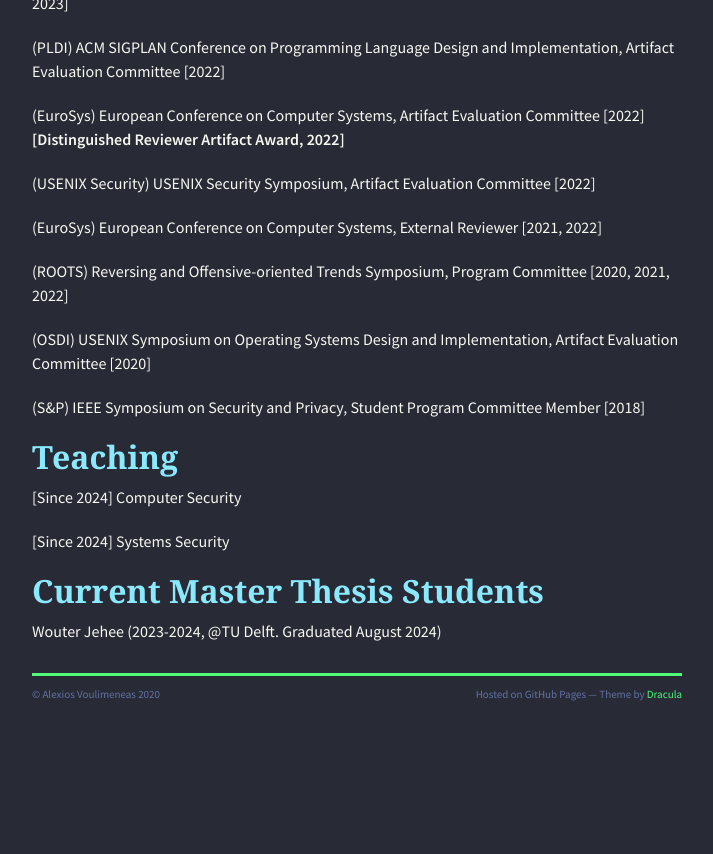
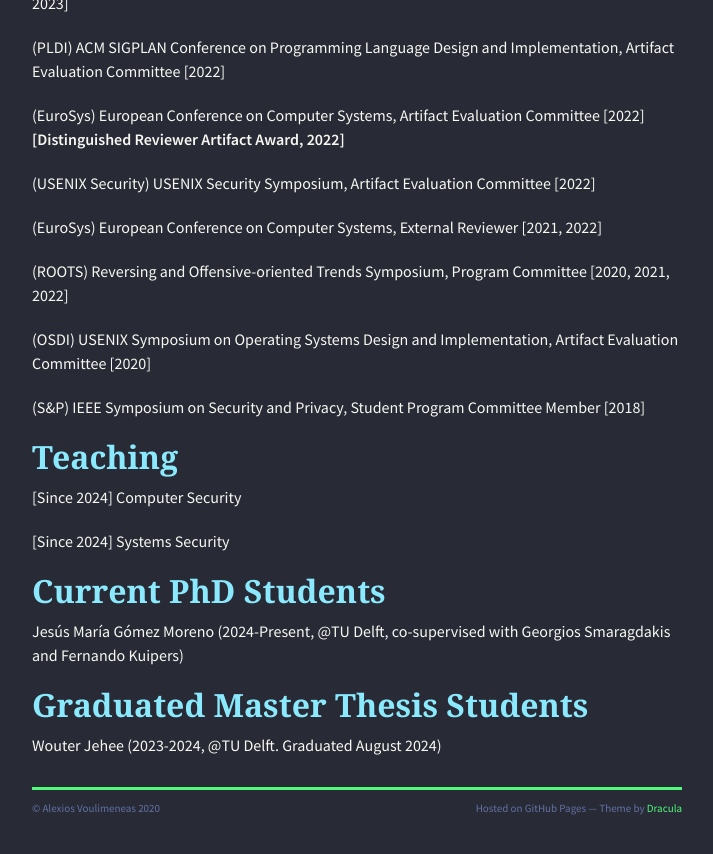
Before and after one commit to alexios-voulimeneas/alexios-voulimeneas.github.io, a Jekyll site: the page built from index.md, in a window 1280 px wide and 900 px high, scrolled down 3570 px. Shown: the top 854 px of the window, without its empty margins (283-996 px from the left). Built offline with Jekyll 4.4.1, drawn with Linux system fonts in a browser that asks for light colours; nearby versions of some CDN libraries; the repository's description, which GitHub fills in, is left out; before the commit the page ends 4356 px from its top, so only the background shows below that.

Commit message:
Update index.md

```diff
--- a/index.md
+++ b/index.md
@@ -145,6 +145,10 @@ B.Sc. Thesis Project report, Athens University of Economics and Business/Departm
 
 [Since 2024] Systems Security
 
-## [](#header-2) Current Master Thesis Students
+## [](#header-2) Current PhD Students
+
+Jesús María Gómez Moreno (2024-Present, @TU Delft, co-supervised with Georgios Smaragdakis and Fernando Kuipers)
+
+## [](#header-2) Graduated Master Thesis Students
 
 Wouter Jehee (2023-2024, @TU Delft. Graduated August 2024)
```
